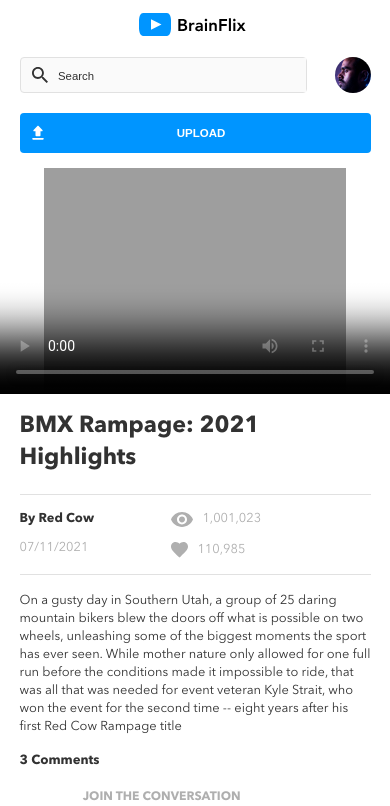
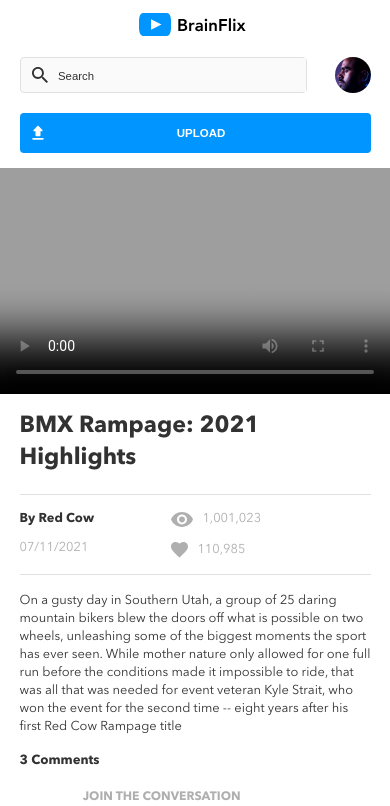
Before and after one commit to p-sweta/brainflix, a React (Create React App) app: page / in a window 390 px wide. Shown: the top 806 px of the page. Built offline with nearby package versions, Linux system fonts and the light colour scheme.

Commit message:
complete tablet styling for hero video section

```diff
--- a/src/components/Video/Video.scss
+++ b/src/components/Video/Video.scss
@@ -7,15 +7,28 @@
         margin-top: 3.8vw;
         width: 100%;
         height: 58vw;
+        background-color: $brainflix-darkblack;
 
         @include tablet {
             padding: 0;
-            margin-top: 1vw;
+            margin-top: 2vw;
+            height: 51.5vw;
+            display: flex;
+            justify-content: center;
         }
     }
 
     &__video {
         width: 100%;
         height: 100%;
+        object-fit: cover;
+
+        @include tablet {
+            padding: 0;
+            margin: auto;
+            width: 91%;
+            height: 100%;
+            text-align: center;
+        }
     }
 }
```
